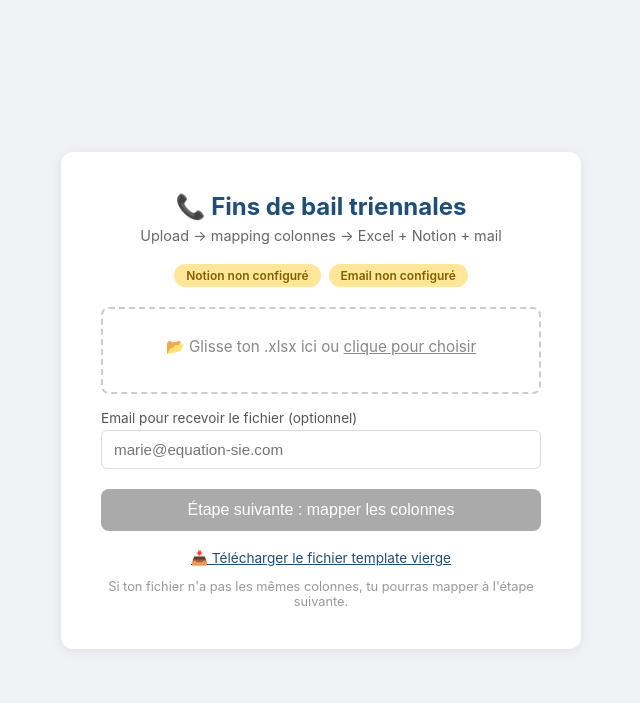
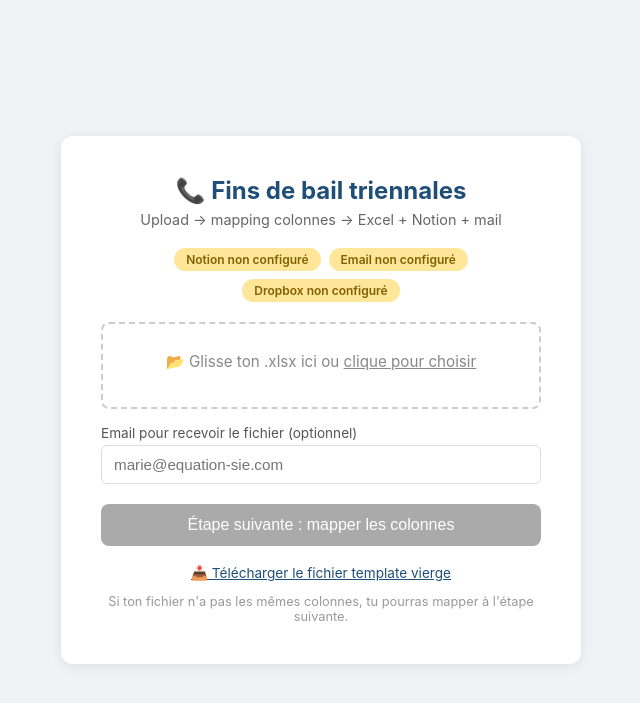
Before and after one commit to MarieMoriceau/fins-de-bail, a Flask app: page / in a window 1280 px wide. Shown: the top 703 px of the page, without its empty margins (319-959 px from the left). Run offline with Flask 3, Linux system fonts and the light colour scheme.

Commit message:
Add files via upload

```diff
--- a/templates/index.html
+++ b/templates/index.html
@@ -35,6 +35,7 @@
     <div class="badges">
       {% if notion_ok %}<span class="badge on">✓ Notion</span>{% else %}<span class="badge off">Notion non configuré</span>{% endif %}
       {% if mail_ok %}<span class="badge on">✓ Email</span>{% else %}<span class="badge off">Email non configuré</span>{% endif %}
+      {% if dropbox_ok %}<span class="badge on">✓ Dropbox</span>{% else %}<span class="badge off">Dropbox non configuré</span>{% endif %}
     </div>
     {% with messages = get_flashed_messages(with_categories=true) %}{% for cat, msg in messages %}<div class="flash {{ cat }}">{{ msg }}</div>{% endfor %}{% endwith %}
     <form action="/upload" method="post" enctype="multipart/form-data" id="form">
```
